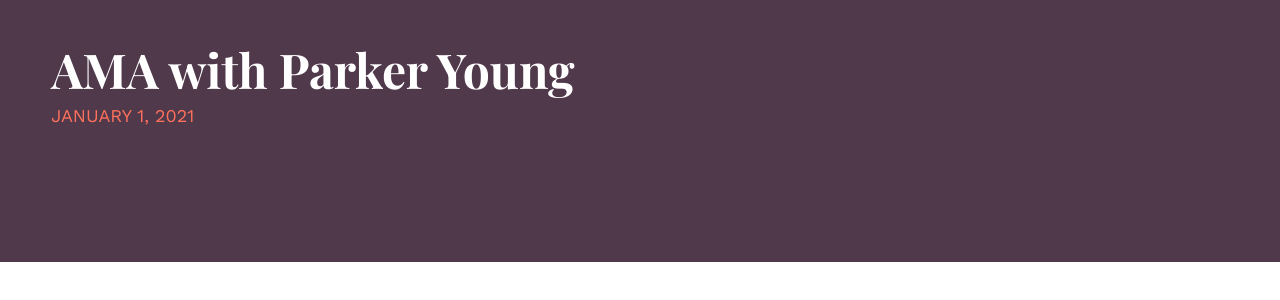
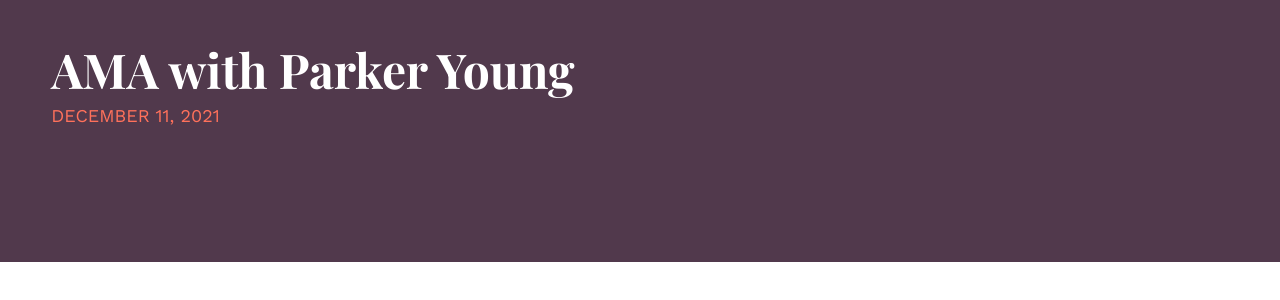
Before and after one commit to whosdustin/orlando-designers, a Jekyll site: the page built from _posts/2021-12-11-ama-with-parker-young.markdown, in a window 1280 px wide. Shown: the part 216-516 px from the top of the page. Built offline with Jekyll 4.4.1, drawn with Linux system fonts in a browser that asks for light colours; comment, search, counter and statistics services are not loaded; part of the change alters nothing that is shown.

Commit message:
Updated Ama With Parker Young and 1 other file

```diff
--- a/_posts/2021-01-01-ama-with-parker-young.markdown
+++ b/_posts/2021-12-11-ama-with-parker-young.markdown
@@ -1,8 +1,8 @@
 ---
 title: AMA with Parker Young
-date: 2021-01-01 14:01:00 -05:00
+date: 2021-12-11 14:01:00 -05:00
 categories:
 - Stories
-Image:
+Image: "/uploads/Parker-Young.jpeg"
 layout: posts-2
 ---
```
